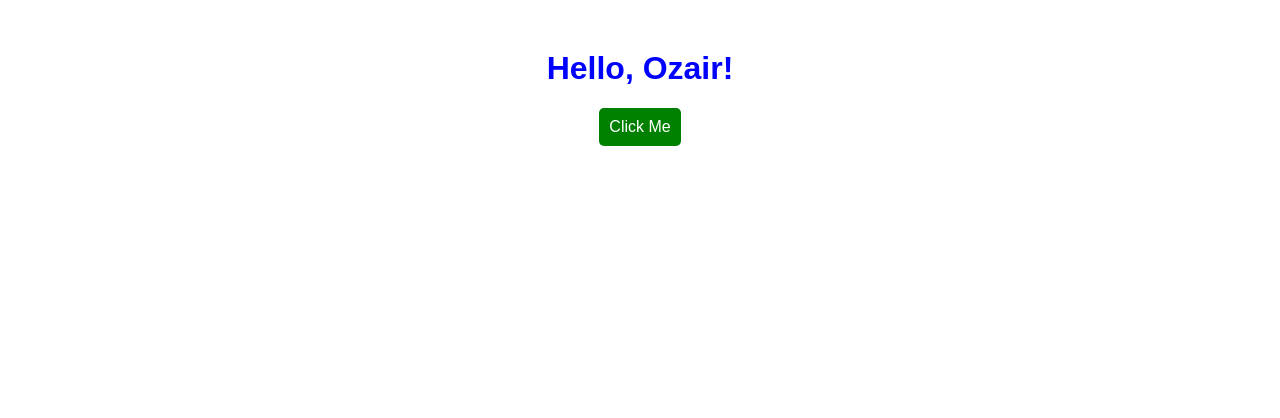
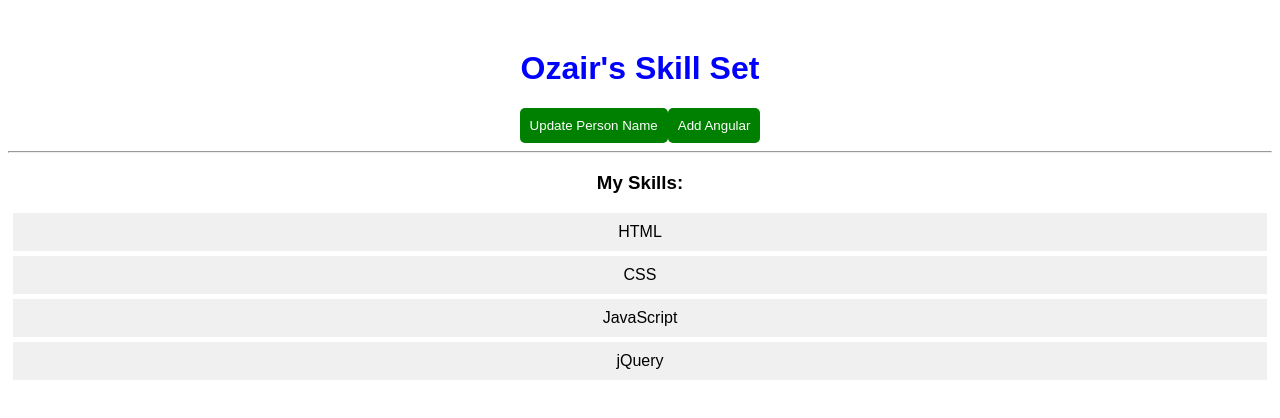
Before and after one commit to Ozair-khaan/my-angular-17-app, an Angular app: page / in a window 1280 px wide. Shown: the top 418 px of the page. Built offline with nearby package versions, Linux system fonts and the light colour scheme.

Commit message:
minor changes

```diff
--- a/src/app/app.component.html
+++ b/src/app/app.component.html
@@ -1,7 +1,17 @@
-<div style="text-align: center; margin-top: 50px">
-  <h1>Hello, {{ myName }}!</h1>
+<div style="text-align: center; font-family: sans-serif; margin-top: 50px">
+  <h1>{{ myName }}'s Skill Set</h1>
 
-  <button (click)="changeName()" style="padding: 10px; font-size: 16px">
-    Click Me
-  </button>
+  <button (click)="changeName()">Update Person Name</button>
+  <button (click)="addSkill()">Add Angular</button>
+
+  <hr />
+
+  <h3>My Skills:</h3>
+  <ul style="list-style-type: none; padding: 0">
+    @for (skill of skills; track skill) {
+    <li style="background: #f0f0f0; margin: 5px; padding: 10px">
+      {{ skill }}
+    </li>
+    }
+  </ul>
 </div>
--- a/src/app/app.component.ts
+++ b/src/app/app.component.ts
@@ -1,21 +1,22 @@
 import { Component } from '@angular/core';
 import { CommonModule } from '@angular/common';
-import { RouterOutlet } from '@angular/router';
 
 @Component({
   selector: 'app-root',
   standalone: true,
-  imports: [CommonModule, RouterOutlet],
-  // 👇 WE ARE SWITCHING BACK TO FILE LINKING
+  imports: [CommonModule],
   templateUrl: './app.component.html',
   styleUrl: './app.component.css',
 })
 export class AppComponent {
-  // 1. The State (Data)
   myName = 'Ozair';
+  skills = ['HTML', 'CSS', 'JavaScript', 'jQuery'];
 
-  // 2. The Action (Function)
   changeName() {
     this.myName = 'Angular Expert';
   }
+
+  addSkill() {
+    this.skills.push('Angular v17');
+  }
 }
```
